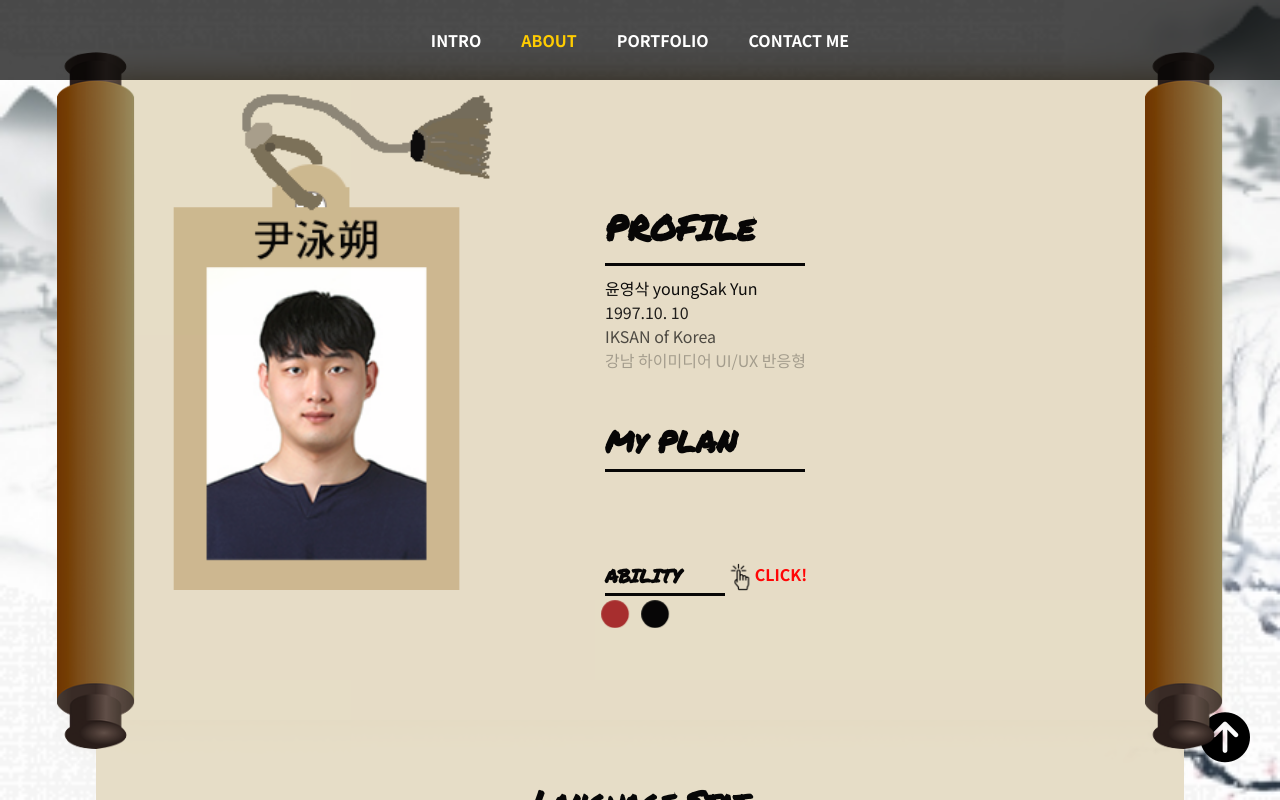
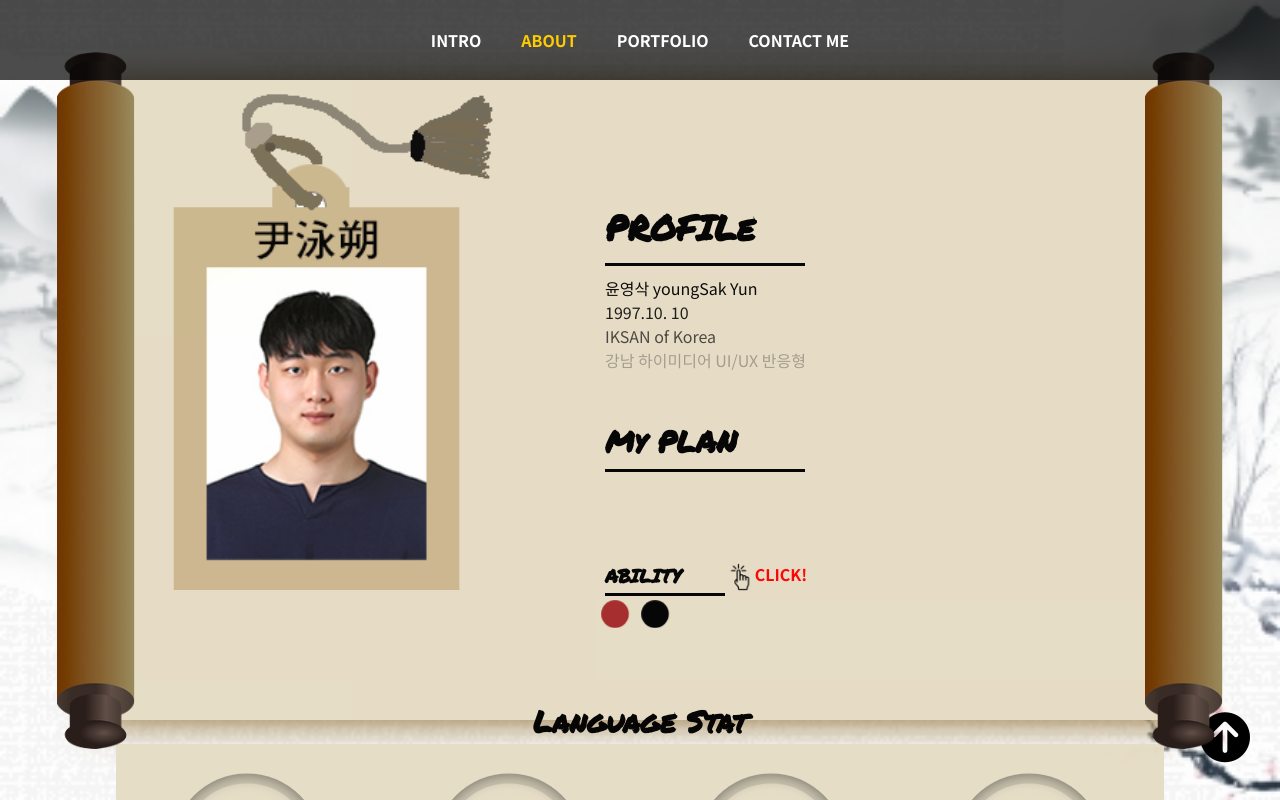
Before and after one commit to dbsdudtkr/portfolio, a plain HTML site: page index.html in a window 1280 px wide. Both pictures are taken after a click on the item "ABOUT". Shown: the part 800-1600 px from the top of the page. Drawn offline with nearby package versions, Linux system fonts and the light colour scheme.

Commit message:
last commit

```diff
--- a/css/style.css
+++ b/css/style.css
@@ -117,7 +117,7 @@ main .about .wrap .profile .contents .cont2 .ability .tab_box .circle:nth-child(
 main .about .wrap .profile .contents .cont2 .ability .tab_box .circle:hover{background: #aaaaff;cursor:crosshair;}
 
 
-main .about .wrap .profile .cont3{width: 1200px; height: calc(100% - 600px); background: rgb(230, 221, 198); opacity: 0; margin: 0 auto; padding: 20px; padding-top: 100px; }
+main .about .wrap .profile .cont3{width: 1200px; height: calc(100% - 600px); background: rgb(230, 221, 198); opacity: 0; margin: 0 auto; padding: 20px;}
 main .about.active .wrap .profile .cont3{opacity: 1; transition: 1s; transition-delay: 2s;}
 
 main .about .wrap .profile .cont3 .language_stat{}
```
